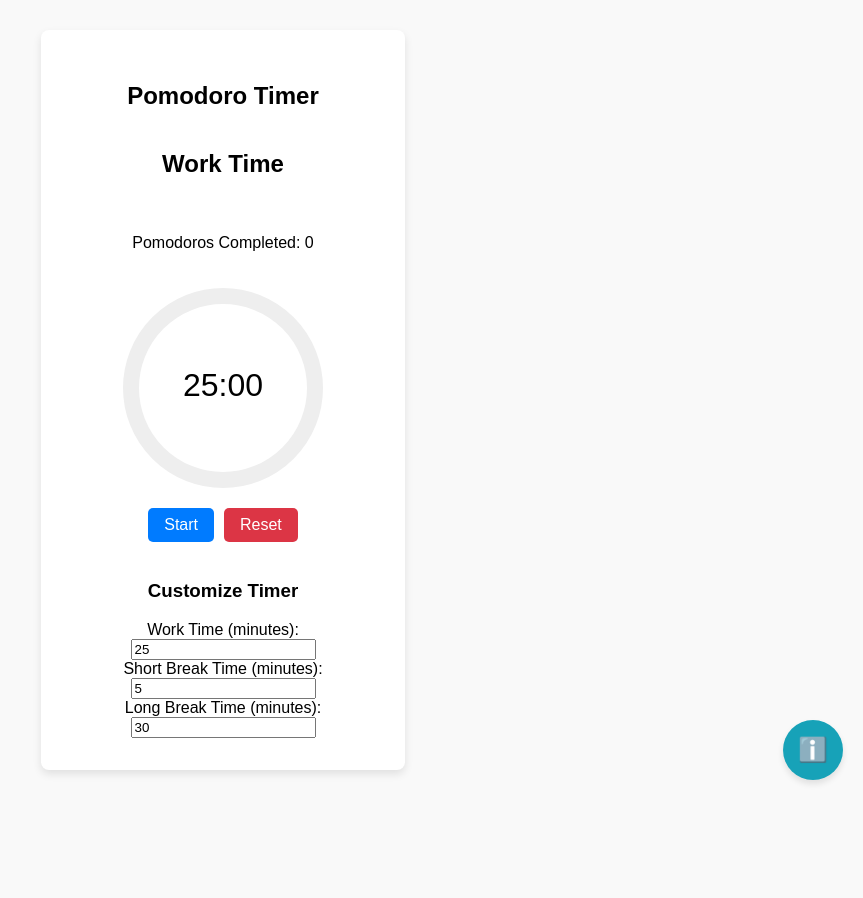
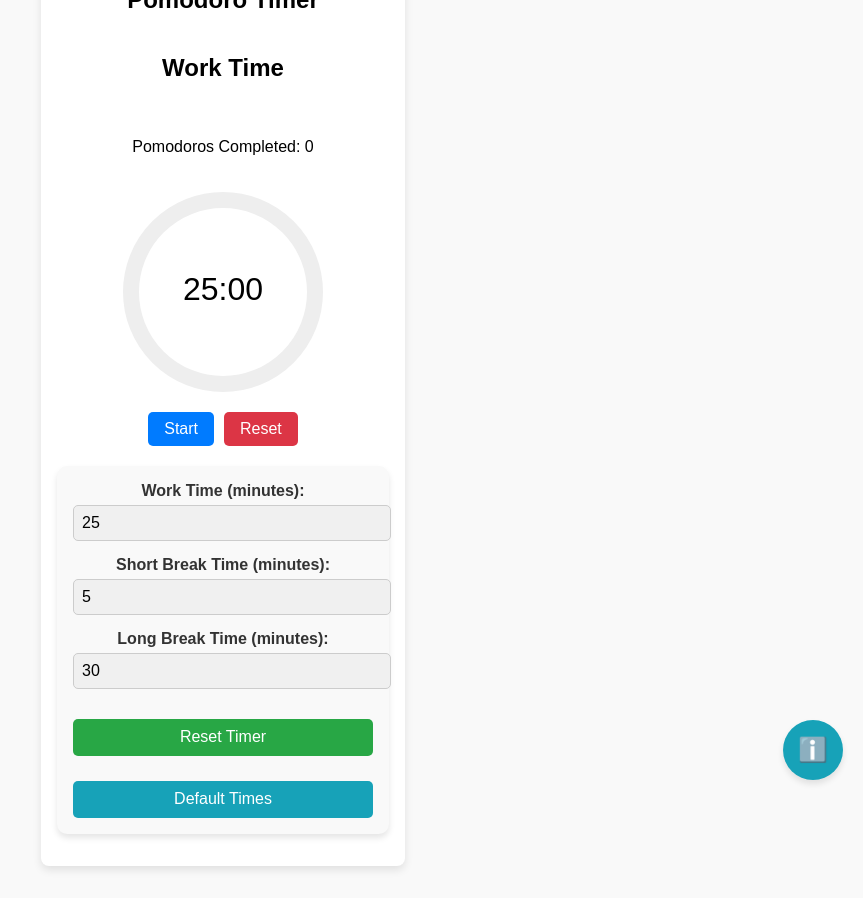
Before and after one commit to Shashi5657/Pomodoro-Timer, a React (Vite) app: page / in a window 1280 px wide. Shown: the whole page, without its empty margins (417-1280 px from the left). Before the commit the page ends 802 px from the top, so only its background shows below. Built offline with nearby package versions, Linux system fonts and the light colour scheme.

Commit message:
commit message

```diff
--- a/src/components/Pomodoro.jsx
+++ b/src/components/Pomodoro.jsx
@@ -105,11 +105,84 @@ const CloseButton = styled.button`
   cursor: pointer;
 `;
 
+// Styling for timer customization section
+const TimerSettingsContainer = styled.div`
+  display: flex;
+  flex-direction: column;
+  gap: 15px;
+  width: 100%;
+  padding: 1rem;
+  background-color: #f9f9f9;
+  border-radius: 10px;
+  box-shadow: 0 4px 6px rgba(0, 0, 0, 0.1);
+`;
+
+const TimerLabel = styled.label`
+  font-size: 1rem;
+  font-weight: bold;
+  color: #333;
+`;
+
+const TimerInput = styled.input`
+  padding: 0.5rem;
+  font-size: 1rem;
+  width: 100%;
+  border-radius: 5px;
+  border: 1px solid #ccc;
+  margin-top: 5px;
+  background-color: #f0f0f0;
+  transition: all 0.3s;
+
+  &:focus {
+    outline: none;
+    border-color: #007bff;
+    background-color: #fff;
+  }
+`;
+
+const ResetButton = styled.button`
+  padding: 0.6rem 1rem;
+  background-color: #28a745;
+  color: white;
+  border: none;
+  border-radius: 5px;
+  cursor: pointer;
+  font-size: 1rem;
+  width: 100%;
+  margin-top: 15px;
+  transition: 0.3s;
+
+  &:hover {
+    opacity: 0.8;
+  }
+`;
+
+const DefaultButton = styled.button`
+  padding: 0.6rem 1rem;
+  background-color: #17a2b8;
+  color: white;
+  border: none;
+  border-radius: 5px;
+  cursor: pointer;
+  font-size: 1rem;
+  width: 100%;
+  margin-top: 10px;
+  transition: 0.3s;
+
+  &:hover {
+    opacity: 0.8;
+  }
+`;
+
 const PomodoroTimer = () => {
   // Default timer durations in seconds
-  const [workTime, setWorkTime] = useState(25 * 60); // 25 minutes
-  const [shortBreakTime, setShortBreakTime] = useState(5 * 60); // 5 minutes
-  const [longBreakTime, setLongBreakTime] = useState(30 * 60); // 30 minutes
+  const defaultWorkTime = 25 * 60; // 25 minutes
+  const defaultShortBreakTime = 5 * 60; // 5 minutes
+  const defaultLongBreakTime = 30 * 60; // 30 minutes
+
+  const [workTime, setWorkTime] = useState(defaultWorkTime);
+  const [shortBreakTime, setShortBreakTime] = useState(defaultShortBreakTime);
+  const [longBreakTime, setLongBreakTime] = useState(defaultLongBreakTime);
 
   const [timeLeft, setTimeLeft] = useState(workTime);
   const [isRunning, setIsRunning] = useState(false);
@@ -128,6 +201,14 @@ const PomodoroTimer = () => {
     setIsBreak(false);
     setPomodoroCount(0);
     setTimeLeft(workTime);
+  };
+
+  // Set default times
+  const setDefaultTimes = () => {
+    setWorkTime(defaultWorkTime);
+    setShortBreakTime(defaultShortBreakTime);
+    setLongBreakTime(defaultLongBreakTime);
+    setTimeLeft(defaultWorkTime); // Reset timer to default work time
   };
 
   // Open Modal
@@ -235,34 +316,37 @@ const PomodoroTimer = () => {
         <button onClick={resetTimer}>Reset</button>
       </ButtonContainer>
 
-      {/* Timer Settings */}
-      <div>
-        <h3>Customize Timer</h3>
+      <TimerSettingsContainer>
         <div>
-          <label>Work Time (minutes): </label>
-          <input
+          <TimerLabel>Work Time (minutes): </TimerLabel>
+          <TimerInput
             type="number"
             value={workTime / 60}
-            onChange={(e) => setWorkTime(e.target.value * 60)}
+            onChange={(e) => setWorkTime(Number(e.target.value) * 60)}
+            min="1"
           />
         </div>
         <div>
-          <label>Short Break Time (minutes): </label>
-          <input
+          <TimerLabel>Short Break Time (minutes): </TimerLabel>
+          <TimerInput
             type="number"
             value={shortBreakTime / 60}
-            onChange={(e) => setShortBreakTime(e.target.value * 60)}
+            onChange={(e) => setShortBreakTime(Number(e.target.value) * 60)}
+            min="1"
           />
         </div>
         <div>
-          <label>Long Break Time (minutes): </label>
-          <input
+          <TimerLabel>Long Break Time (minutes): </TimerLabel>
+          <TimerInput
             type="number"
             value={longBreakTime / 60}
-            onChange={(e) => setLongBreakTime(e.target.value * 60)}
+            onChange={(e) => setLongBreakTime(Number(e.target.value) * 60)}
+            min="1"
           />
         </div>
-      </div>
+        <ResetButton onClick={resetTimer}>Reset Timer</ResetButton>
+        <DefaultButton onClick={setDefaultTimes}>Default Times</DefaultButton>
+      </TimerSettingsContainer>
 
       {/* Floating Information Button */}
       <InfoButton
```
